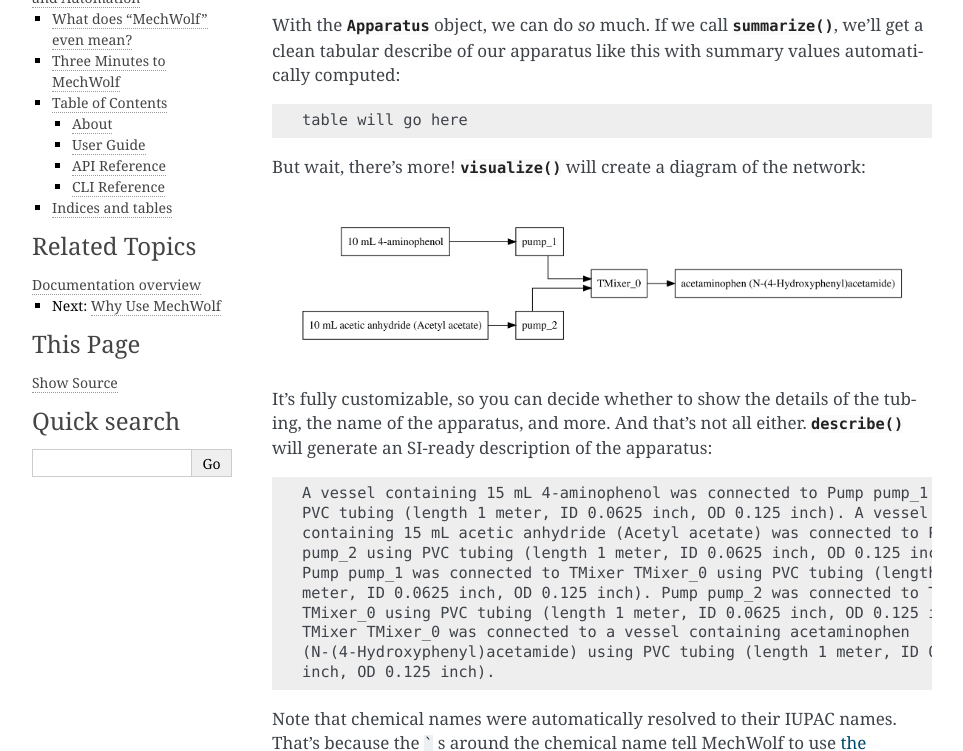
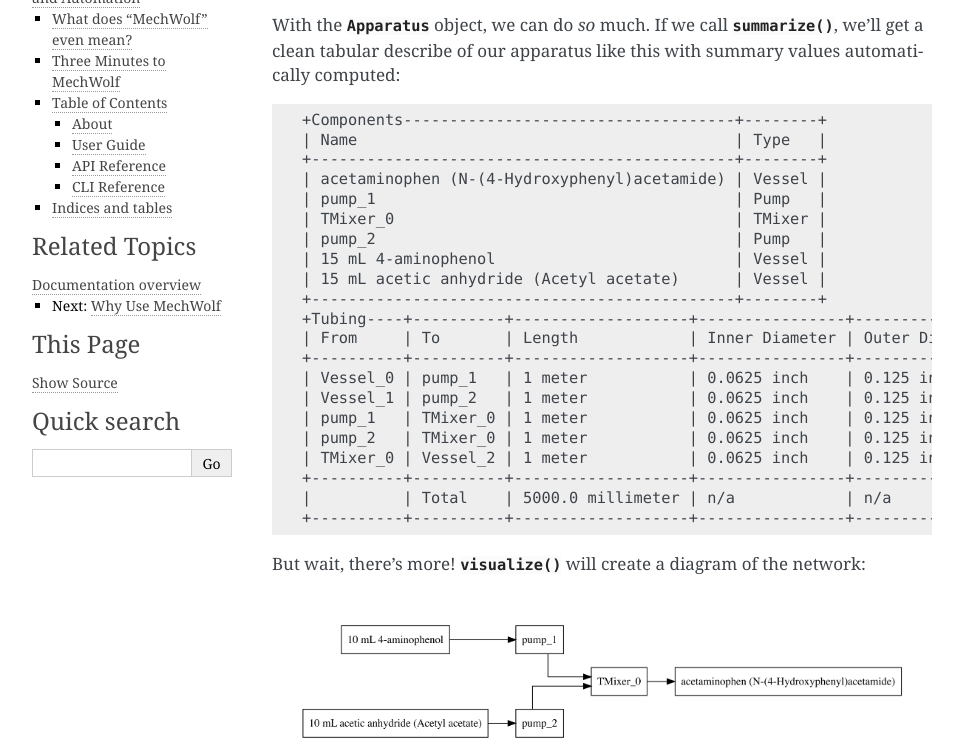
Before and after one commit to MechWolf/MechWolf, a Sphinx documentation site: the page built from docs/source/index.rst, in a window 1280 px wide and 900 px high, scrolled down 1467 px, cut to the strip 149-900 px from the top of the window. Shown: the whole strip, without its empty margins (148-1111 px from the left). Built offline with Sphinx 7.4.7, drawn with Linux system fonts in a browser that asks for light colours; pages that are not in the unit, such as notebooks, are missing from menus.

Commit message:
Switch to ASCII table

```diff
--- a/docs/source/index.rst
+++ b/docs/source/index.rst
@@ -68,7 +68,27 @@
 
 .. code-block:: text
 
-    table will go here
+    +Components------------------------------------+--------+
+    | Name                                         | Type   |
+    +----------------------------------------------+--------+
+    | acetaminophen (N-(4-Hydroxyphenyl)acetamide) | Vessel |
+    | pump_1                                       | Pump   |
+    | TMixer_0                                     | TMixer |
+    | pump_2                                       | Pump   |
+    | 15 mL 4-aminophenol                          | Vessel |
+    | 15 mL acetic anhydride (Acetyl acetate)      | Vessel |
+    +----------------------------------------------+--------+
+    +Tubing----+----------+-------------------+----------------+----------------+-------------------+----------+
+    | From     | To       | Length            | Inner Diameter | Outer Diameter | Volume            | Material |
+    +----------+----------+-------------------+----------------+----------------+-------------------+----------+
+    | Vessel_0 | pump_1   | 1 meter           | 0.0625 inch    | 0.125 inch     | 1.9793 milliliter | PVC      |
+    | Vessel_1 | pump_2   | 1 meter           | 0.0625 inch    | 0.125 inch     | 1.9793 milliliter | PVC      |
+    | pump_1   | TMixer_0 | 1 meter           | 0.0625 inch    | 0.125 inch     | 1.9793 milliliter | PVC      |
+    | pump_2   | TMixer_0 | 1 meter           | 0.0625 inch    | 0.125 inch     | 1.9793 milliliter | PVC      |
+    | TMixer_0 | Vessel_2 | 1 meter           | 0.0625 inch    | 0.125 inch     | 1.9793 milliliter | PVC      |
+    +----------+----------+-------------------+----------------+----------------+-------------------+----------+
+    |          | Total    | 5000.0 millimeter | n/a            | n/a            | 9.8966 milliliter | n/a      |
+    +----------+----------+-------------------+----------------+----------------+-------------------+----------+
 
 But wait, there's more! :meth:`~mechwolf.Apparatus.visualize()` will create a
 diagram of the network:
```
Also changed, not shown: 1 other file.
